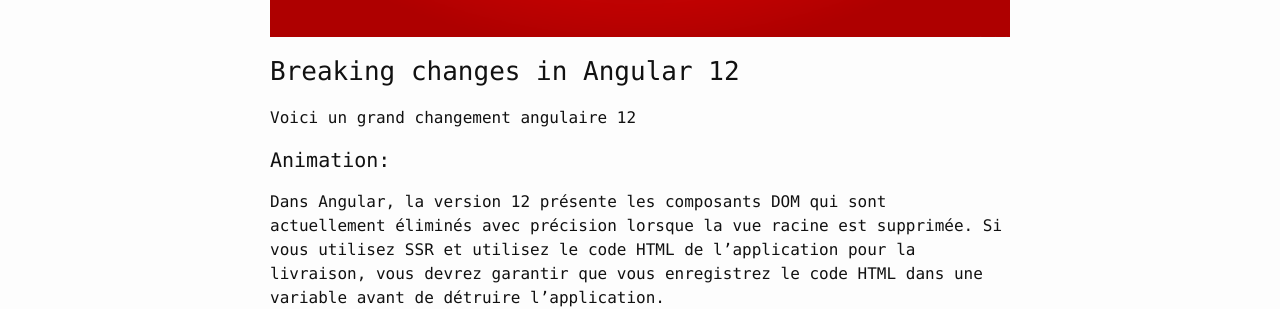
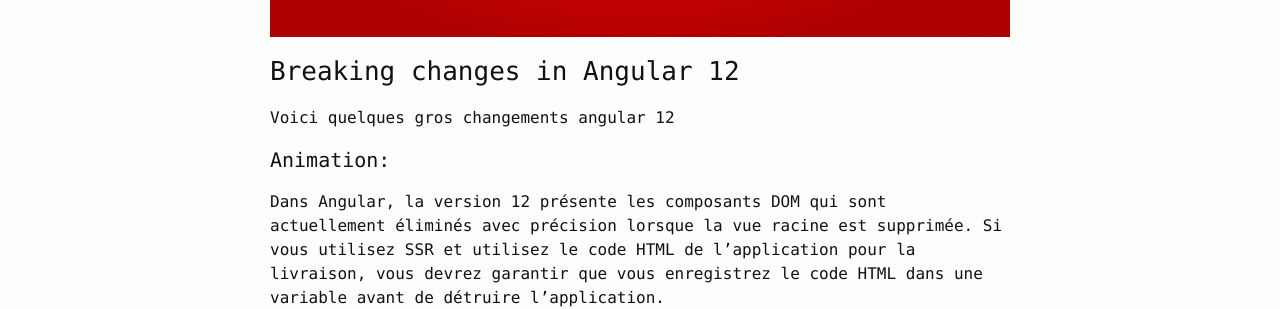
Before and after one commit to mahefa-pro/mahefa.pro, a Jekyll site: the page built from _posts/2021-06-17-breaking-changes-angular-12.md, in a window 1280 px wide. Shown: the part 621-930 px from the top of the page. Built offline with Jekyll 4.4.1, drawn with Linux system fonts in a browser that asks for light colours.

Commit message:
Update contenu

```diff
--- a/_posts/2021-06-17-breaking-changes-angular-12.md
+++ b/_posts/2021-06-17-breaking-changes-angular-12.md
@@ -8,11 +8,11 @@ author: "Mahefa Abel"
 locale: "fr"
 ---
 
-![Angular 12](/assets/images/Angular-12-Now-Released.png)
+![Image Angular 12](/assets/images/Angular-12-Now-Released.png)
 
 ### Breaking changes in Angular 12
 
-Voici un grand changement angulaire 12
+Voici quelques gros changements angular 12
 
 #### Animation:
 
```
